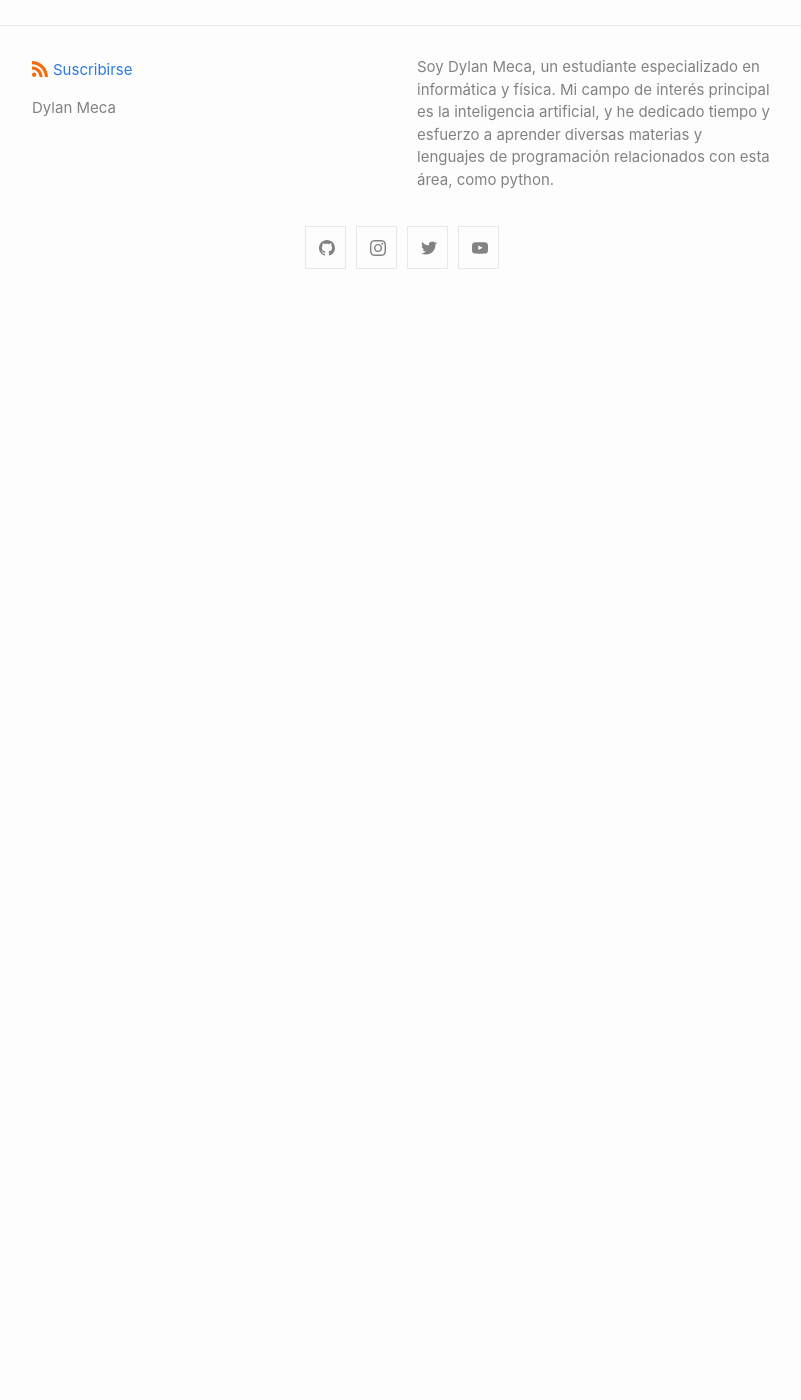
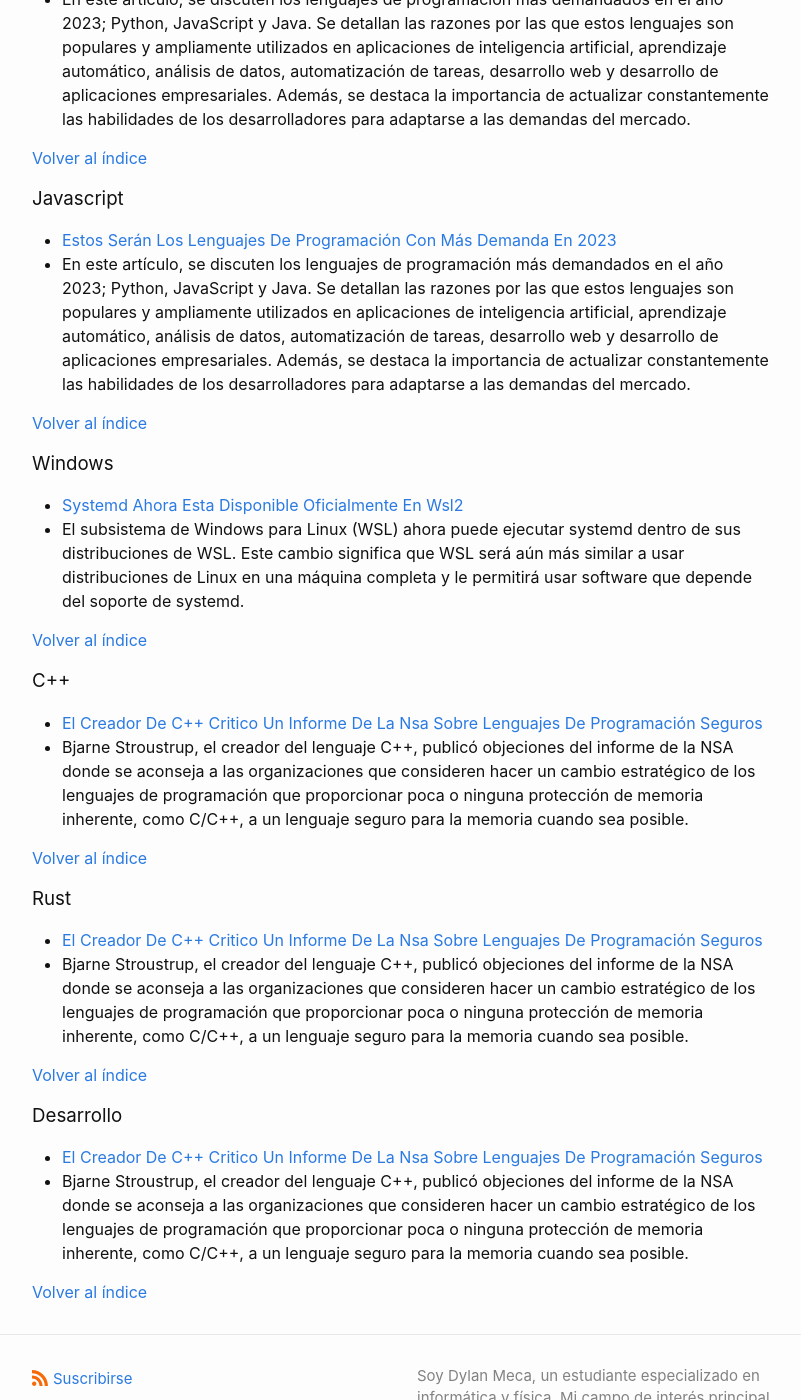
Before and after one commit to dylanmeca/dylanmeca.github.io, a Jekyll site: the page built from categories.html, in a window 1280 px wide and 1400 px high, scrolled down 17369 px. Shown: the whole window, without its empty margins (238-1039 px from the left). Built offline with Jekyll 4.4.1, drawn with Linux system fonts in a browser that asks for light colours; before the commit the page ends 17673 px from its top, so only the background shows below that; some of the changed text lies outside the part shown.

Commit message:
Update 2023-02-03-El-creador-de-C++-critico-un-informe-de-la-NSA-sobre-lenguajes-de-programación-seguros.md

```diff
--- a/_posts/2023-02-03-El-creador-de-C++-critico-un-informe-de-la-NSA-sobre-lenguajes-de-programación-seguros.md
+++ b/_posts/2023-02-03-El-creador-de-C++-critico-un-informe-de-la-NSA-sobre-lenguajes-de-programación-seguros.md
@@ -3,11 +3,52 @@
 permalink: 2023/02/03/El-creador-de-C++-critico-un-informe-de-la-NSA-sobre-lenguajes-de-programacion-seguros.html
 description: Bjarne Stroustrup, el creador del lenguaje C++, publicó objeciones del informe de la NSA donde se aconseja a las organizaciones que consideren hacer un cambio estratégico de los lenguajes de programación que proporcionar poca o ninguna protección de memoria inherente, como C/C++, a un lenguaje seguro para la memoria cuando sea posible.
 img: https://upload.wikimedia.org/wikipedia/commons/0/0e/Bjarne-stroustrup_%28cropped%29.jpg
+categories: [C++, Programacion, Ciberseguridad, Rust, Noticias, Tecnologia, Desarrollo]
 author:
    - Dylan Meca
+keywords:
+   - Bjarne Stroustrup
+   - C++
+   - Lenguaje
+   - Seguridad
+   - Informe NSA
+   - Critica
+   - Creador
+   - Programación segura
+   - Vulnerabilidades
+   - Cifrado
+   - Desarrollo de software
+   - Eficiencia
+   - Privacidad
+   - Confidencialidad
+   - Comunidad de programación
+   - Estándares
+   - Compatibilidad
+   - Protección de datos
+   - Protección de la información
+   - Evaluación de seguridad
+   - Innovación tecnológica.
+   - El creador de c++ critico un informe de la NSA
+   - Creador de c++
+   - El creador
+   - de c++
+   - critico
+   - el creador de c++ critico
+   - un informe
+   - de la NSA
+   - critico un informe de la NSA
+   - informe de la NSA
+   - sobre lenguajes de programacion
+   - sobre lenguajes
+   - sobre
+   - sobre programacion
+   - lenguajes de programacion
+   - lenguajes seguros
+   - programacion segura
+   - lenguajes de programacion seguros
 ---
 
-![Bjarne Stroustrup](https://upload.wikimedia.org/wikipedia/commons/0/0e/Bjarne-stroustrup_%28cropped%29.jpg)
+<img src="https://upload.wikimedia.org/wikipedia/commons/0/0e/Bjarne-stroustrup_%28cropped%29.jpg" width="400px" height="257px">
 
 **Bjarne Stroustrup, el creador del lenguaje C++**, publicó objeciones **del informe de la NSA donde se aconseja a las organizaciones** que consideren hacer un cambio estratégico de los lenguajes de programación que
 proporcionar poca o ninguna protección de memoria inherente, como C/C++, a un lenguaje seguro para la memoria
```
